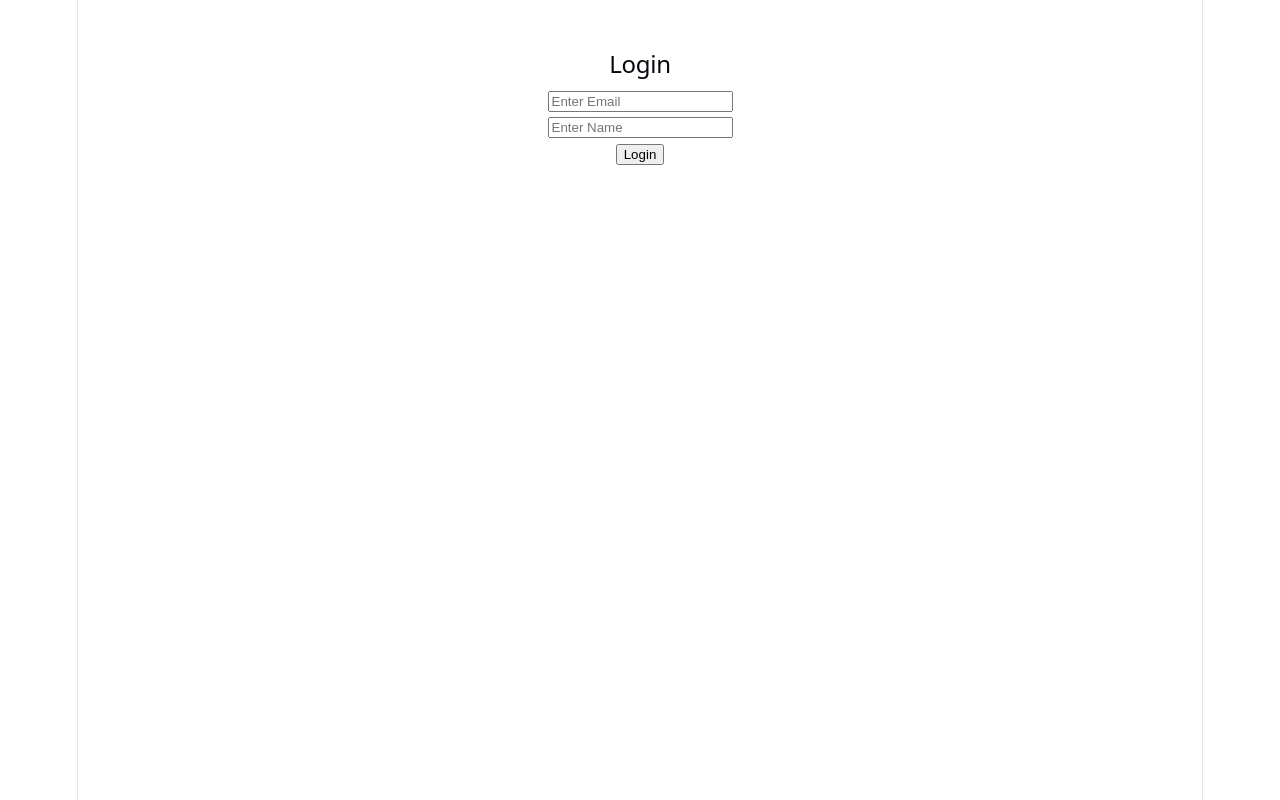
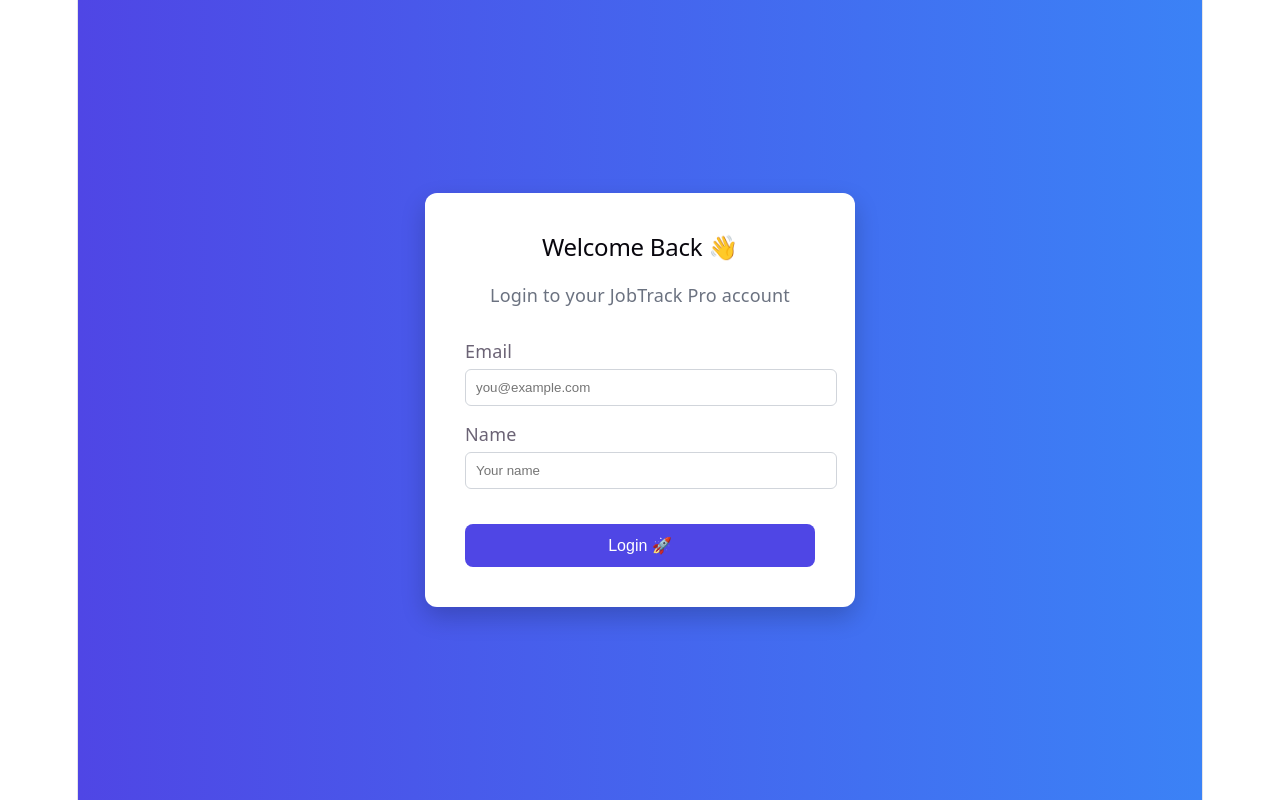
Before and after one commit to Aniket-Phand/jobtrack-pro, a React (Vite) app in the folder jobtrack-frontend/: page /login in a window 1280 px wide. Built offline with nearby package versions, Linux system fonts and the light colour scheme.

Commit message:
Login Page Updated

```diff
--- a/jobtrack-frontend/src/pages/Login.jsx
+++ b/jobtrack-frontend/src/pages/Login.jsx
@@ -6,7 +6,7 @@
   const [email, setEmail] = useState("");
   const [name, setName] = useState("");
 
-  const navigate = useNavigate(); //added
+  const navigate = useNavigate();
 
   const handleLogin = async (e) => {
     e.preventDefault();
@@ -14,14 +14,9 @@
     try {
       const token = await loginUser({ email, name });
 
-      console.log("JWT TOKEN:", token);
-
       localStorage.setItem("token", token);
 
-      alert("Login Successful ✅");
-
-      navigate("/dashboard"); //redirect
-
+      navigate("/dashboard");
     } catch (error) {
       console.error(error);
       alert("Login Failed ❌");
@@ -29,32 +24,96 @@
   };
 
   return (
-    <div style={{ padding: "50px" }}>
-      <h2>Login</h2>
+    <div style={containerStyle}>
 
-      <form onSubmit={handleLogin}>
-        <div>
+      <div style={cardStyle}>
+        <h2 style={{ marginBottom: "20px" }}>Welcome Back 👋</h2>
+        <p style={{ marginBottom: "30px", color: "#6b7280" }}>
+          Login to your JobTrack Pro account
+        </p>
+
+        <form onSubmit={handleLogin} style={{ width: "100%" }}>
+
+          <div style={inputGroup}>
+            <label>Email</label>
             <input
               type="email"
-            placeholder="Enter Email"
+              placeholder="you@example.com"
               value={email}
               onChange={(e) => setEmail(e.target.value)}
+              required
+              style={inputStyle}
             />
           </div>
 
-        <div>
+          <div style={inputGroup}>
+            <label>Name</label>
             <input
               type="text"
-            placeholder="Enter Name"
+              placeholder="Your name"
               value={name}
               onChange={(e) => setName(e.target.value)}
+              required
+              style={inputStyle}
             />
           </div>
 
-        <button type="submit">Login</button>
+          <button type="submit" style={buttonStyle}>
+            Login 🚀
+          </button>
         </form>
+      </div>
     </div>
   );
 }
 
+//STYLES
+
+const containerStyle = {
+  height: "100vh",
+  display: "flex",
+  justifyContent: "center",
+  alignItems: "center",
+  background: "linear-gradient(to right, #4f46e5, #3b82f6)"
+};
+
+const cardStyle = {
+  background: "white",
+  padding: "40px",
+  borderRadius: "12px",
+  width: "350px",
+  boxShadow: "0 10px 25px rgba(0,0,0,0.2)",
+  textAlign: "center"
+};
+
+const inputGroup = {
+  display: "flex",
+  flexDirection: "column",
+  alignItems: "flex-start",
+  marginBottom: "15px",
+  width: "100%"
+};
+
+const inputStyle = {
+  width: "100%",
+  padding: "10px",
+  marginTop: "5px",
+  borderRadius: "6px",
+  border: "1px solid #d1d5db",
+  outline: "none"
+};
+
+const buttonStyle = {
+  width: "100%",
+  padding: "12px",
+  marginTop: "20px",
+  background: "#4f46e5",
+  color: "white",
+  border: "none",
+  borderRadius: "8px",
+  cursor: "pointer",
+  fontSize: "16px",
+  transition: "0.3s"
+};
+
 export default Login;
```
Lines whose indentation alone changed are shown as unchanged.
